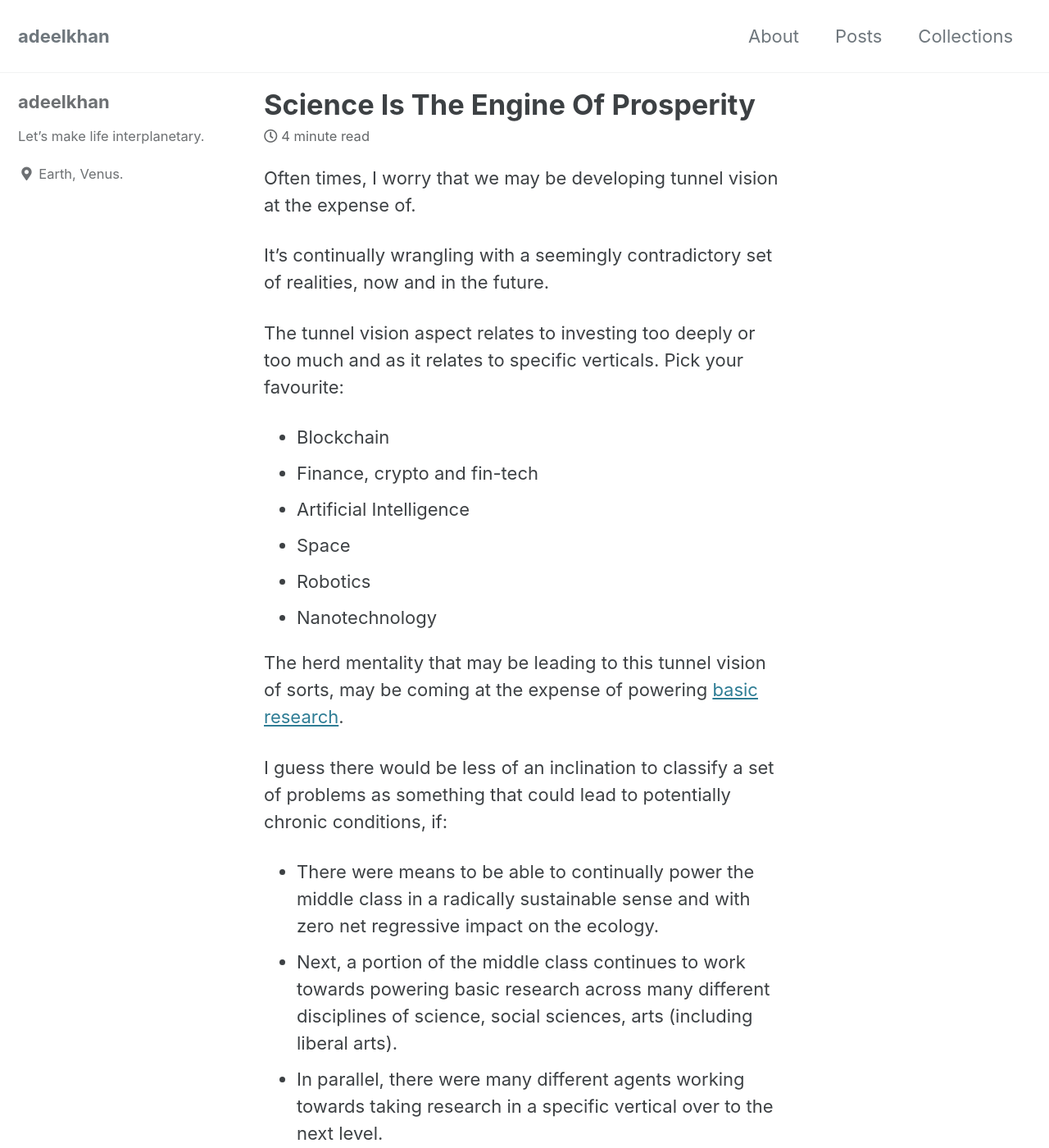
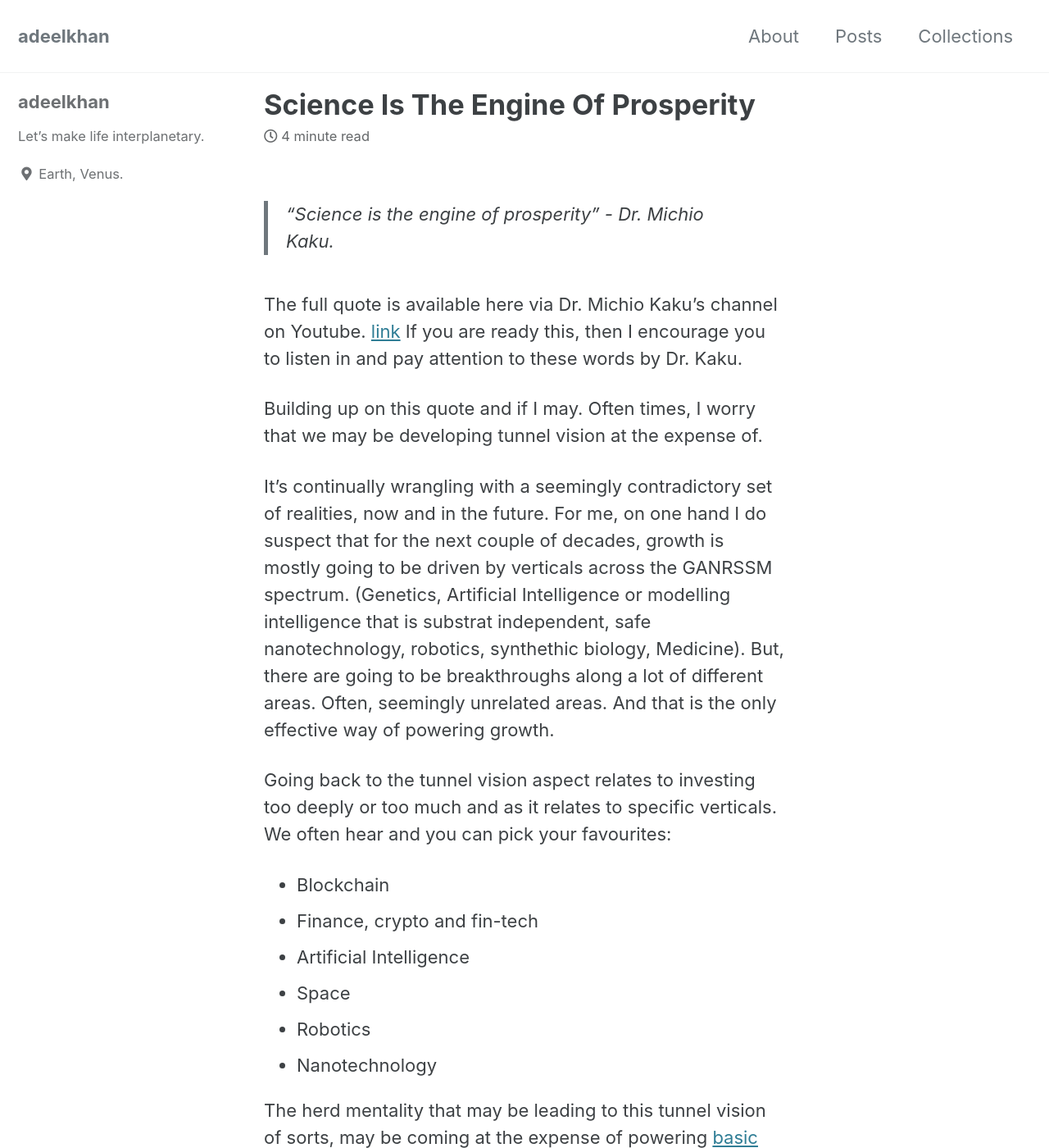
Before and after one commit to stellardreams/stellardreams.github.io, a Jekyll site: the page built from _posts/2020-11-05-Science-is-the-engine-of-Prosperity.md, in a window 1280 px wide and 1400 px high. Shown: the whole window at 82% size. Built offline with Jekyll 4.4.1, drawn with Linux system fonts in a browser that asks for light colours; cached includes are drawn as plain includes; some of the changed text lies outside the part shown.

Commit message:
Update 2020-11-05-Science-is-the-engine-of-Prosperity.md
Draft 1.1

```diff
--- a/_posts/2020-11-05-Science-is-the-engine-of-Prosperity.md
+++ b/_posts/2020-11-05-Science-is-the-engine-of-Prosperity.md
@@ -1,8 +1,13 @@
-Often times, I worry that we may be developing tunnel vision at the expense of.
+> "Science is the engine of prosperity" - Dr. Michio Kaku.
 
-It's continually wrangling with a seemingly contradictory set of realities, now and in the future.
+The full quote is available here via Dr. Michio Kaku's channel on Youtube. [link](https://youtu.be/vS84hUfTZ0M) If you are ready this, then I encourage you to listen in and pay attention to these words by Dr. Kaku.
 
-The tunnel vision aspect relates to investing too deeply or too much and as it relates to specific verticals. Pick your favourite:
+
+Building up on this quote and if I may. Often times, I worry that we may be developing tunnel vision at the expense of.
+
+It's continually wrangling with a seemingly contradictory set of realities, now and in the future. For me, on one hand I do suspect that for the next couple of decades, growth is mostly going to be driven by verticals across the GANRSSM spectrum. (Genetics, Artificial Intelligence or modelling intelligence that is substrat independent, safe nanotechnology, robotics, synthethic biology, Medicine). But, there are going to be breakthroughs along a lot of different areas. Often, seemingly unrelated areas. And that is the only effective way of powering growth.
+
+Going back to the tunnel vision aspect relates to investing too deeply or too much and as it relates to specific verticals. We often hear and you can pick your favourites:
 * Blockchain
 * Finance, crypto and fin-tech
 * Artificial Intelligence
@@ -33,9 +38,4 @@ So as one would appreciate, it can take hundreds, if not thousands of years in o
 
 What's important to highlight is that it takes a lot of trial and error, often over an extended time period in order to either unearth a new discovery or to build up on the work that has been done in the past. It's also possible that certain models from the past may be refuted, in light of new evidence that helps us demystify and better our understanding in a particular domain.
 
-Overall, civilizations rise and fall. The one thing that is constant is that it takes a couple of core ingredients in order to power prosperity. Science is one of these very pillars. If not the foundational pillar.
-
-Dr. Michio Kaku has summarized this quite well, when he said:
-> "Science is the engine of prosperity" - Dr. Michio Kaku.
-
-The full quote, along with the warning from Dr. Michio Kaku is available here via his channel on Youtube. [link](https://youtu.be/vS84hUfTZ0M)
+Overall, civilizations rise and fall. The one thing that is constant is that it takes a couple of core ingredients in order to power prosperity and as Dr. Michio Kaku has identified. Science is one of these very pillars. If not the foundational pillar.
```
